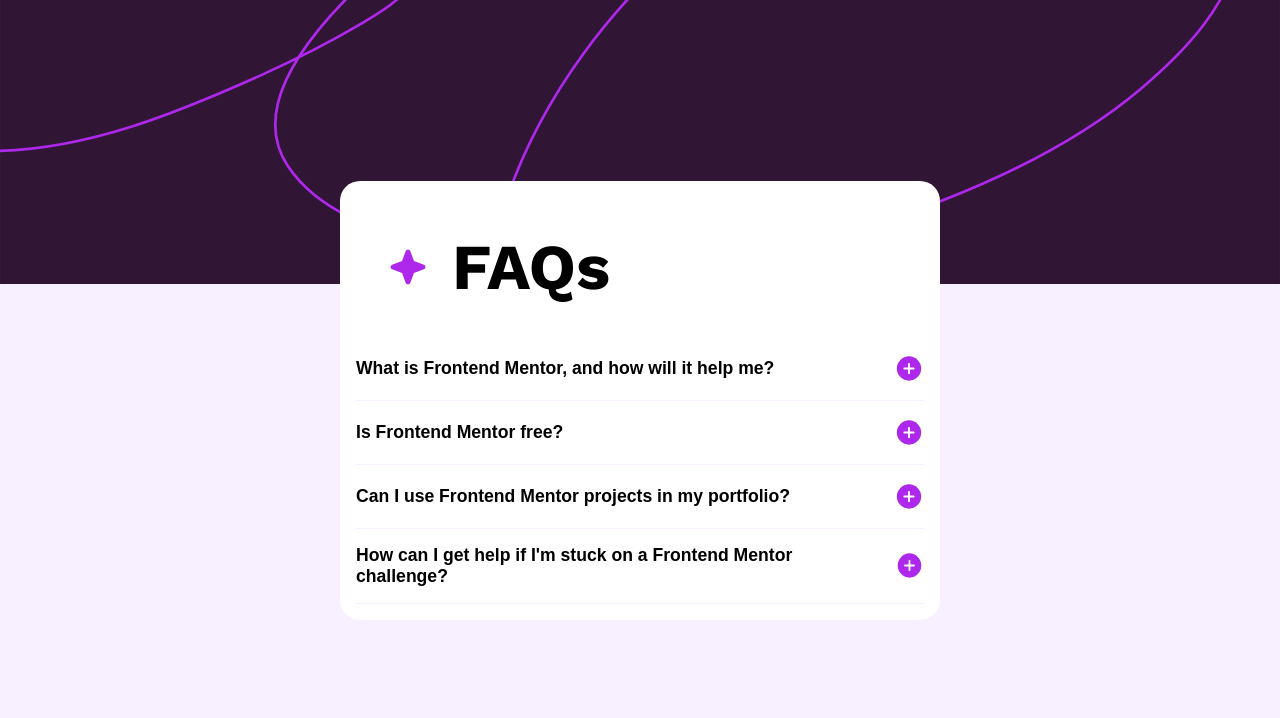
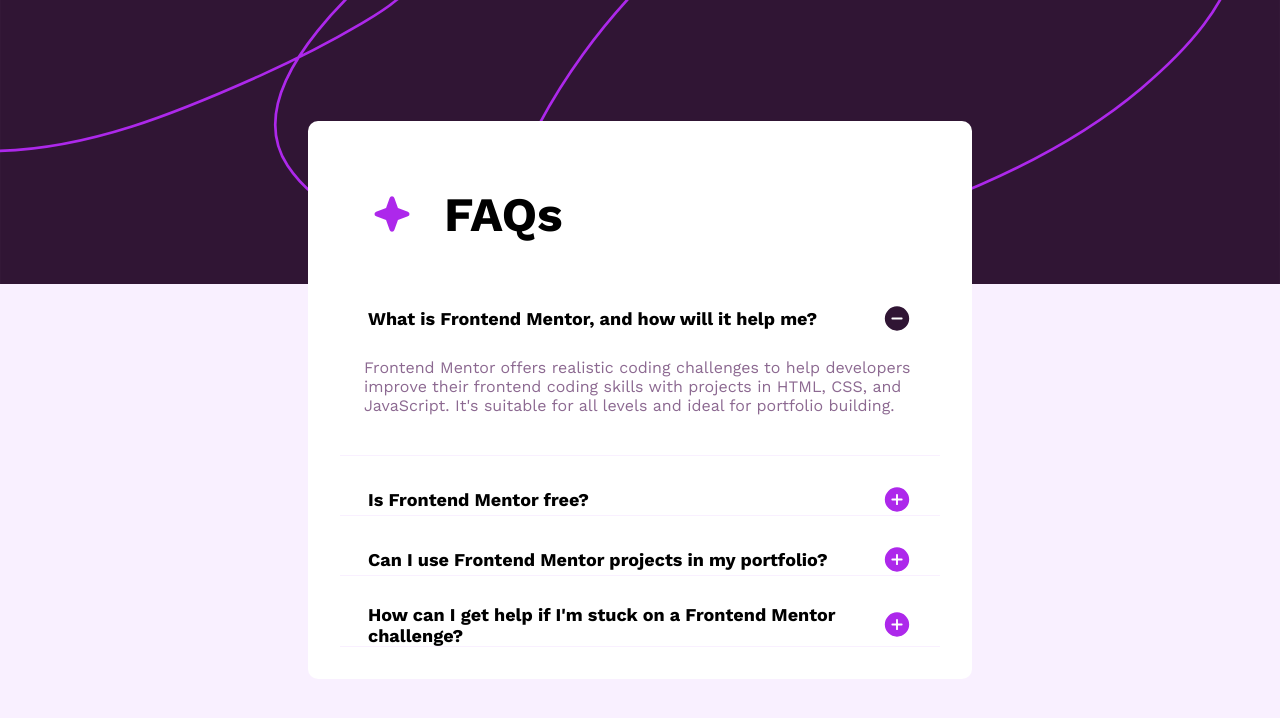
Before and after one commit to taizun-jj202/frontendmentor.io, a plain HTML site: page faq-accordion-main/index.html in a window 1280 px wide. Both pictures are taken after a click on the button "What is Frontend Mentor, and how will it help me?". Drawn offline with Linux system fonts and the light colour scheme.

Commit message:
Completed Project Files

```diff
--- a/faq-accordion-main/index.css
+++ b/faq-accordion-main/index.css
@@ -1,16 +1,12 @@
-.attribution {
-    font-size: 14px;
-    text-align: center;
-    margin-top: 2rem;
-    /* color: white  ; */
-}
+.attribution { font-size: 11px; text-align: center; }
 .attribution a { color: hsl(228, 45%, 44%); }
 
-:root{
-    --White         : hsl(0, 0%, 100%);
-    --Light_pink    : hsl(275, 100%, 97%);
-    --Grayish_purple: hsl(292, 16%, 49%);
-    --Dark_purple   : hsl(292, 42%, 14%);
+
+:root {
+    --white: hsl(0, 0%, 100%);
+    --light-pink: hsl(275, 100%, 97%);
+    --grayish-purple: hsl(292, 16%, 49%);
+    --dark-purple: hsl(292, 42%, 14%);
 }
 
 @font-face {
@@ -19,83 +15,116 @@
     font-weight: 400 600 700;
 }
 
-* {
+
+body {
     box-sizing: border-box;
     margin: 0;
     padding: 0;
-}
+    padding-top: 50px;
+    background-image: url(./assets/images/background-pattern-mobile.svg);
+    background-repeat: no-repeat;
+    background-color: var(--light-pink);
 
-body {
-    background-color: var(--Light_pink);
-    background-image: url('./assets/images/background-pattern-desktop.svg');
-    background-repeat: no-repeat;
-    background-size: 100%;
-
-    font-family: 'Work Sans', sans-serif;
-    min-height: 100vh;
     display: flex;
     justify-content: center;
     align-items: center;
+    width: 100vw;
+    height: 100vh;
+    overflow: auto;
+
+    font-family: 'Work Sans', sans-serif;
+    font-weight: 600;
+
 }
 
-img,svg {
-    max-width: 100%;
+.container {
+    background-color: var(--white);
+    margin: 1.5rem;
+    margin-top: 1.5rem;
+    border-radius: 10px;
+    padding-bottom: 1rem;
+}
+
+.heading {
+    display: flex;
+}
+
+.heading img {
+    width: 1.5rem;
+    padding: 1.5rem;
+}
+
+img{
     display: block;
 }
 
-button {
-    background-color: transparent;
-    cursor: pointer;
-    width: 100%;
-    padding: 1rem 0;
-    font-size: 1.1rem;
-    text-align: left;
-    display: flex;
-    align-items: center;
-    justify-content: space-between;
-    gap: 1rem;
-    border: 0;
-    font-weight: 600;
+.hidden {
+    display: none;
 }
-/* div {
-    border: 1px solid purple;
-} */
-
-button:hover{
-    color: purple;
-}
-
-.faq-heading {
-    display: flex;
-    gap: 1.5rem;
-    padding: 2rem;
-}
-.faq-heading h1 {
-    font-size: 4rem;
-    font-weight: 700;
-}
-.container {
-    padding: 1rem;
-    margin: 1rem;
-    background-color: var(--White);
-    width: 600px;
-    border-radius: 20px;
-}
-
-.item .minus {
+.minus{
     display: none;
 }
 
-.item .answer p {
-    line-height: 1.65rem ;
-    /* padding: 0.75rem; */
-    color: var(--Grayish_purple);
-
-    max-height: 0;
-    overflow: hidden;
-    /* overflow: hidden; */
+.item{
+    max-width: 100%;
+    display: block;
+    border-bottom: 1px solid var(--light-pink);
 }
 
-.item .answer{
-    border-bottom: 1px solid var(--Light_pink);
+.item button {
+    cursor: pointer;
+    width: 100%;
+    background-color: transparent;
+    border: 0;
+
+    display: flex;
+    justify-content: space-between;
+    align-items: center;
+
+    font-family: 'Work Sans';
+    font-weight: 700;
+    text-align: left;
+    font-size: 18px;
+    padding: 1.75rem;
+    padding-bottom: 0;
 }
+
+.answer {
+    font-family: 'Work Sans';
+    font-weight: 400;
+    font-size: 0.8rem;
+    padding: 1.5rem;
+    padding-top: 0.5rem;
+    color: var(--grayish-purple);
+}
+
+@media (min-width: 786px){
+
+    body {
+
+        /* margin-top: 200px; */
+        width: 100vw;
+        background-image: url('./assets/images/background-pattern-desktop.svg');
+        background-size: 100%;
+        padding: 50px;
+
+    }
+
+    .container{
+        width: 600px;
+        padding: 2rem;
+    }
+
+    .heading img {
+        padding: 2rem;
+        width: 2.5rem;
+    }
+
+    .heading h1 {
+        font-size: 3rem;
+    }
+
+    .item p {
+        font-size: 1rem;
+    }
+}
--- a/faq-accordion-main/index.html
+++ b/faq-accordion-main/index.html
@@ -2,92 +2,84 @@
 <html lang="en">
 <head>
   <meta charset="UTF-8">
-    <meta name="viewport" content="width=device-width, initial-scale=1.0">
+  <meta name="viewport" content="width=device-width, initial-scale=1.0"> <!-- displays site properly based on user's device -->
 
   <link rel="icon" type="image/png" sizes="32x32" href="./assets/images/favicon-32x32.png">
   <link rel="stylesheet" href="./index.css">
 
   <title>Frontend Mentor | FAQ accordion</title>
+
 </head>
 <body>
 
   <div class="container">
 
-        <div class="faq-heading">
-            <img src="./assets/images/icon-star.svg" alt="Star Icon">
-            <h1>FAQs</h1>
+    <div class="heading" id = "heading">
+      <img src="./assets/images/icon-star.svg" alt="Star">
+      <h1>
+        FAQs
+      </h1>
     </div>
 
     <div class="item">
-            <button id="question" class="question1">
+      <button class="question" id='quesbtn'>
         What is Frontend Mentor, and how will it help me?
-
-                <div class="icon">
-                    <img class="plus btn-icon" src="./assets/images/icon-plus.svg" alt="Plus Icon">
-                    <img class="minus btn-icon" src="./assets/images/icon-minus.svg" alt="Minus Icon">
-                </div>
+        <img src="./assets/images/icon-plus.svg" alt="Plus Icon" class="plus" id="plusicon">
+        <img src="./assets/images/icon-minus.svg" alt="Minus Icon" class="minus" id="minusicon">
       </button>
-
-            <div class="answer">
+      <div class="answer hidden" id='answerbtn'>
         <p>
           Frontend Mentor offers realistic coding challenges to help developers improve their
           frontend coding skills with projects in HTML, CSS, and JavaScript. It's suitable for
           all levels and ideal for portfolio building.
         </p>
       </div>
+    </div>
+
+    <div class="item">
+      <button class="question" id='quesbtn'>
+        Is Frontend Mentor free?
+        <img src="./assets/images/icon-plus.svg" alt="Plus Icon" class="plus" id="plusicon">
+        <img src="./assets/images/icon-minus.svg" alt="Minus Icon" class="minus" id="minusicon">
+      </button>
+      <div class="answer hidden" id='answerbtn'>
+        <p>
+          Yes, Frontend Mentor offers both free and premium coding challenges, with the free
+          option providing access to a range of projects suitable for all skill levels.
+        </p>
+      </div>
+    </div>
+
+    <div class="item">
+      <button class="question" id='quesbtn'>
+        Can I use Frontend Mentor projects in my portfolio?
+        <img src="./assets/images/icon-plus.svg" alt="Plus Icon" class="plus" id="plusicon">
+        <img src="./assets/images/icon-minus.svg" alt="Minus Icon" class="minus" id="minusicon">
+      </button>
+      <div class="answer hidden" id='answerbtn'>
+        <p>
+          Yes, you can use projects completed on Frontend Mentor in your portfolio. It's an excellent
+          way to showcase your skills to potential employers!
+        </p>
+      </div>
+    </div>
+
+    <div class="item">
+      <button class="question" id='quesbtn'>
+        How can I get help if I'm stuck on a Frontend Mentor challenge?
+        <img src="./assets/images/icon-plus.svg" alt="Plus Icon" class="plus" id="plusicon">
+        <img src="./assets/images/icon-minus.svg" alt="Minus Icon" class="minus" id="minusicon">
+      </button>
+      <div class="answer hidden" id='answerbtn'>
+        <p>
+          The best place to get help is inside Frontend Mentor's Discord community. There's a help
+          channel where you can ask questions and seek support from other community members.
+        </p>
+      </div>
+    </div>
 
   </div>
 
-        <div class="item">
-            <button id="question" class="question2">
-                Is Frontend Mentor free?
-
-                <div class="icon">
-                    <img class="plus btn-icon" src="./assets/images/icon-plus.svg" alt="Plus Icon">
-                    <img class="minus btn-icon" src="./assets/images/icon-minus.svg" alt="Minus Icon">
-                </div>
-            </button>
-
-            <div class="answer">
-                <p>Yes, Frontend Mentor offers both free and premium coding challenges, with the free
-                    option providing access to a range of projects suitable for all skill levels.
-                </p>
-            </div>
-
-        </div><div class="item">
-            <button id="question" class="question3">
-                Can I use Frontend Mentor projects in my portfolio?
-
-                <div class="icon">
-                    <img class="plus btn-icon" src="./assets/images/icon-plus.svg" alt="Plus Icon">
-                    <img class="minus btn-icon" src="./assets/images/icon-minus.svg" alt="Minus Icon">
-                </div>
-            </button>
-
-            <div class="answer">
-                <p>Yes, you can use projects completed on Frontend Mentor in your portfolio. It's an excellent
-                    way to showcase your skills to potential employers!
-                </p>
-            </div>
-
-        </div><div class="item">
-            <button id="question" class="question4">
-                How can I get help if I'm stuck on a Frontend Mentor challenge?
-
-                <div class="icon">
-                    <img class="plus btn-icon" src="./assets/images/icon-plus.svg" alt="Plus Icon">
-                    <img class="minus btn-icon" src="./assets/images/icon-minus.svg" alt="Minus Icon">
-                </div>
-            </button>
-
-            <div class="answer">
-                <p>The best place to get help is inside Frontend Mentor's Discord community. There's a help
-                    channel where you can ask questions and seek support from other community members.
-                </p>
-            </div>
-
-        </div>
-    </div>
 
   <script src="./index.js"></script>
 </body>
--- a/faq-accordion-main/index.js
+++ b/faq-accordion-main/index.js
@@ -1,12 +1,19 @@
+const questionsbtn = document.querySelectorAll('.question');
 
-// const accordian = document.querySelectorAll('.answer')
+questionsbtn.forEach(button => {
+    button.addEventListener('click', () => {
+        const ans = button.nextElementSibling;
+        const plusIcon = button.querySelector('.plus');
+        const minusIcon = button.querySelector('.minus');
 
-const tr = document.querySelectorAll("answer")
-
-tr.forEach(
-    e =>{
-        e.addEventListener("click", ()=>{
-            console.log("help JS")
-        })
-    }
-)
+        if (ans.classList.contains('hidden')) {
+            ans.classList.remove('hidden');
+            plusIcon.style.display = 'none';
+            minusIcon.style.display = 'inline';
+        } else {
+            ans.classList.add('hidden');
+            plusIcon.style.display = 'inline';
+            minusIcon.style.display = 'none';
+        }
+    });
+});
```
Also changed, not shown: 1 other file. Lines whose indentation alone changed are shown as unchanged.
